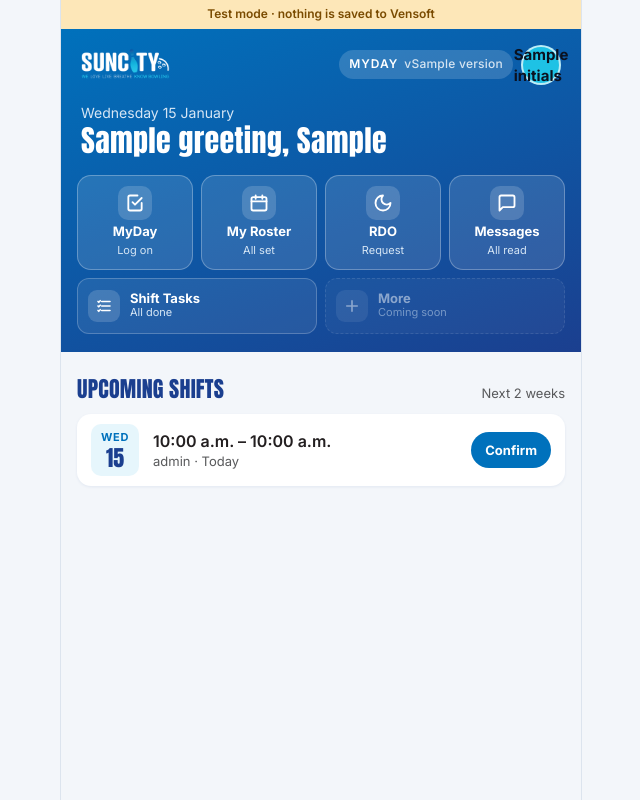
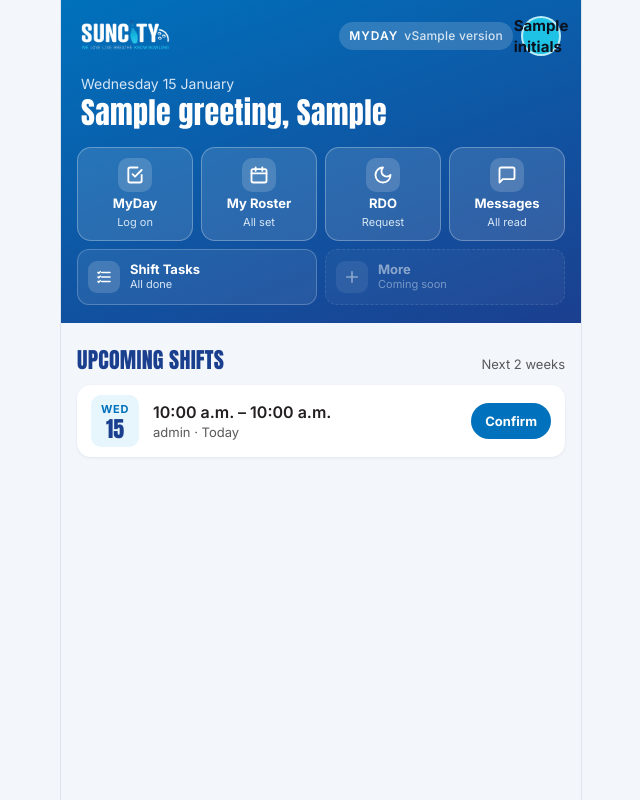
Before and after one commit to ytrom/myday-suncity-app, a Django app: template core/templates/core/roster.html in a window 1280 px wide. Shown: the whole page, without its empty margins (319-959 px from the left). Run offline with Django 5.2, Linux system fonts and the light colour scheme; the template is opened without the code that fills it: most values are stand-ins (such as "Sample title", 1, 10 or a date in 2020).

Commit message:
v1.0.09: remove the Test mode bar from the top
Co-Authored-By: Claude Opus 5.5 (1M context) <noreply@anthropic.com>
Claude-Session: https://claude.ai/code/session_016QfrQQD7aHSoRZjM619Lpo

```diff
--- a/core/templates/core/base.html
+++ b/core/templates/core/base.html
@@ -20,10 +20,8 @@
 <body hx-headers='{"X-CSRFToken": "{{ csrf_token }}"}'>
   {% block body %}
   <div class="app">
-    {% if identity_test_mode or not writes_enabled %}
-      <p class="testbar">
-        Test mode{% if identity_test_mode %} · signed in as {{ staff.email }}{% endif %}{% if not writes_enabled %} · {% if leave_writes_enabled %}only RDO / leave requests go to Vensoft{% else %}nothing is saved to Vensoft{% endif %}{% endif %}
-      </p>
+    {% if identity_test_mode %}
+      <p class="testbar">Test sign-in · signed in as {{ staff.email }}</p>
     {% endif %}
     <header class="hero">
       <div class="hero-top">
--- a/myday_project/version.py
+++ b/myday_project/version.py
@@ -1,3 +1,3 @@
 # MyDay's version, shown in the header. Bump it with every update that goes out:
 # the last part for fixes and small changes, the middle for new features.
-VERSION = "1.0.08"
+VERSION = "1.0.09"
```
Also changed, not shown: README.md.
